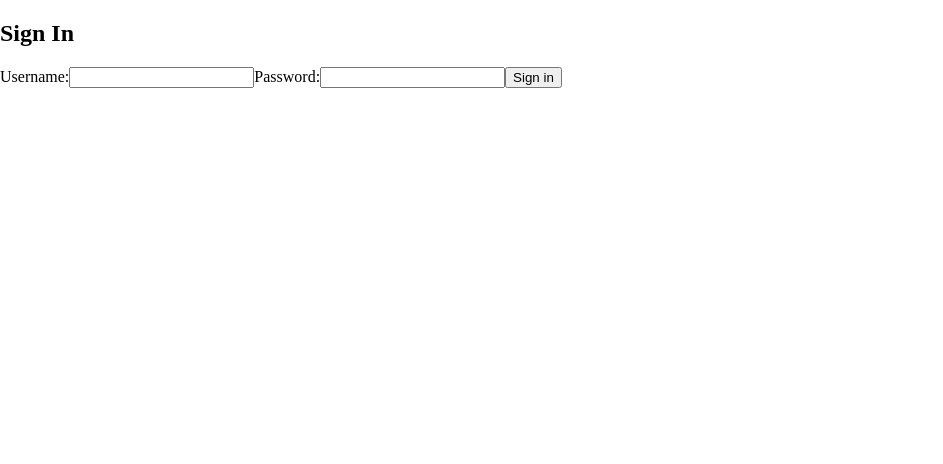
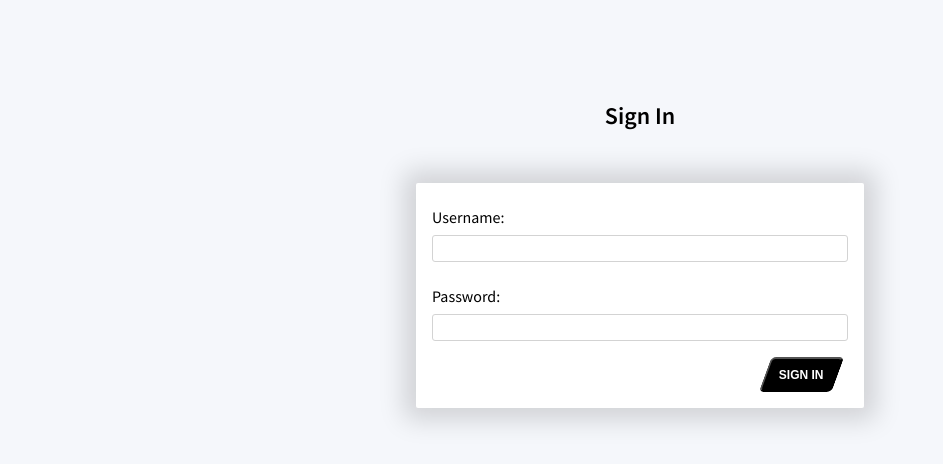
Before and after one commit to ArifEbrahim/login-tech-test, a React (Create React App) app: page / in a window 1280 px wide. Shown: the top 464 px of the page, without its empty margins (0-943 px from the left). Built offline with nearby package versions, Linux system fonts and the light colour scheme.

Commit message:
styling of login page complete

```diff
--- a/public/index.html
+++ b/public/index.html
@@ -3,6 +3,9 @@
   <head>
     <meta charset="utf-8" />
     <link rel="icon" href="%PUBLIC_URL%/favicon.ico" />
+    <link rel="preconnect" href="https://fonts.googleapis.com">
+    <link rel="preconnect" href="https://fonts.gstatic.com" crossorigin>
+    <link href="https://fonts.googleapis.com/css2?family=Source+Sans+Pro:wght@400;600&display=swap" rel="stylesheet">
     <meta name="viewport" content="width=device-width, initial-scale=1" />
     <meta name="theme-color" content="#000000" />
     <meta
--- /dev/null
+++ b/src/Login/Login.css
@@ -0,0 +1,68 @@
+.login-container{
+  width: 90%;
+  margin: auto;
+}
+
+.login-header{
+  display: flex;
+  justify-content: center;
+  margin-top: 5rem;
+}
+
+.form-section{
+  display: flex;
+  justify-content: center;
+  margin-top: 2rem;
+}
+
+.form-box-1{
+  width: 28rem;
+  background-color: white;
+  box-shadow: rgb(0 0 0 / 15%) 0px 0px 26px 12px;
+  border-radius: 2px;
+}
+
+.form-box-2{
+  display: flex;
+  flex-direction: column;
+  margin: 1rem;
+}
+
+label{
+  margin: 0.5rem 0;
+}
+
+input{
+  margin-bottom: 1rem;
+  padding: 5px 5px;
+  border-radius: 3px;
+  border: 1px solid lightgray;
+}
+
+.btn-box{
+  display: flex;
+  justify-content: flex-end;
+  border-radius: 5px;
+}
+
+.btn{
+  padding: 8px 12px;
+  border-radius: 5px;
+  transform: skewX(-20deg);
+  background-color: black;
+  margin-right: 10px;
+  transition-duration: 0.3s;
+}
+
+button:hover {
+  box-shadow: inset 85px 0 0 grey;
+}
+
+.btn-text{
+  font-weight: 600;
+  font-size: 12px;
+  transform: skewX(20deg);
+  display: inline-block;
+  text-transform: uppercase;
+  color: white;
+}
--- a/src/Login/Login.js
+++ b/src/Login/Login.js
@@ -1,9 +1,12 @@
 import React, { useState } from "react";
 import axios from "axios";
+import { useHistory } from "react-router-dom";
+import "./Login.css";
 
 export default function Login() {
   const [username, setUsername] = useState("");
   const [password, setPassword] = useState("");
+  let history = useHistory();
   const url = "https://api.bybits.co.uk/auth/token";
   const config = {
     headers: {
@@ -18,30 +21,50 @@
       password: password,
       type: "USER_PASSWORD_AUTH",
     };
+
+    try {
       const response = await axios.post(url, data, config);
-    if (response) {
       localStorage.setItem("token", response.data.access_token);
-    }
+      history.push("/policy");
+    } catch (error) {}
   };
 
   return (
-    <>
+    <div className="login-container">
+      <header className="login-header">
         <h2 data-testid="login-header-text">Sign In</h2>
+      </header>
+      <section className="form-section">
+        <div className='form-box-1'>
+          <div className="form-box-2">
             <label htmlFor="username">Username:</label>
             <input
               type="text"
+              required
               id="username"
               onChange={e => setUsername(e.target.value)}
+              value={username}
             ></input>
             <label htmlFor="password">Password:</label>
             <input
               type="text"
+              required
               id="password"
               onChange={e => setPassword(e.target.value)}
+              value={password}
             ></input>
-      <button data-testid="submit-btn" onClick={handleClick}>
-        Sign in
+            <div className="btn-box">
+              <button
+                data-testid="submit-btn"
+                onClick={handleClick}
+                className="btn"
+              >
+                <span className="btn-text">Sign in</span>
               </button>
-    </>
+            </div>
+          </div>
+        </div>
+      </section>
+    </div>
   );
 }
--- a/src/index.css
+++ b/src/index.css
@@ -2,4 +2,6 @@
   margin: 0;
   padding: 0;
   box-sizing: border-box;
+  font-family: 'Source Sans Pro', sans-serif;
+  background-color: #F5F7FB;
 }
```
Also changed, not shown: 1 other file (tests, documents, lock files or other folders). Lines whose indentation alone changed are shown as unchanged.
